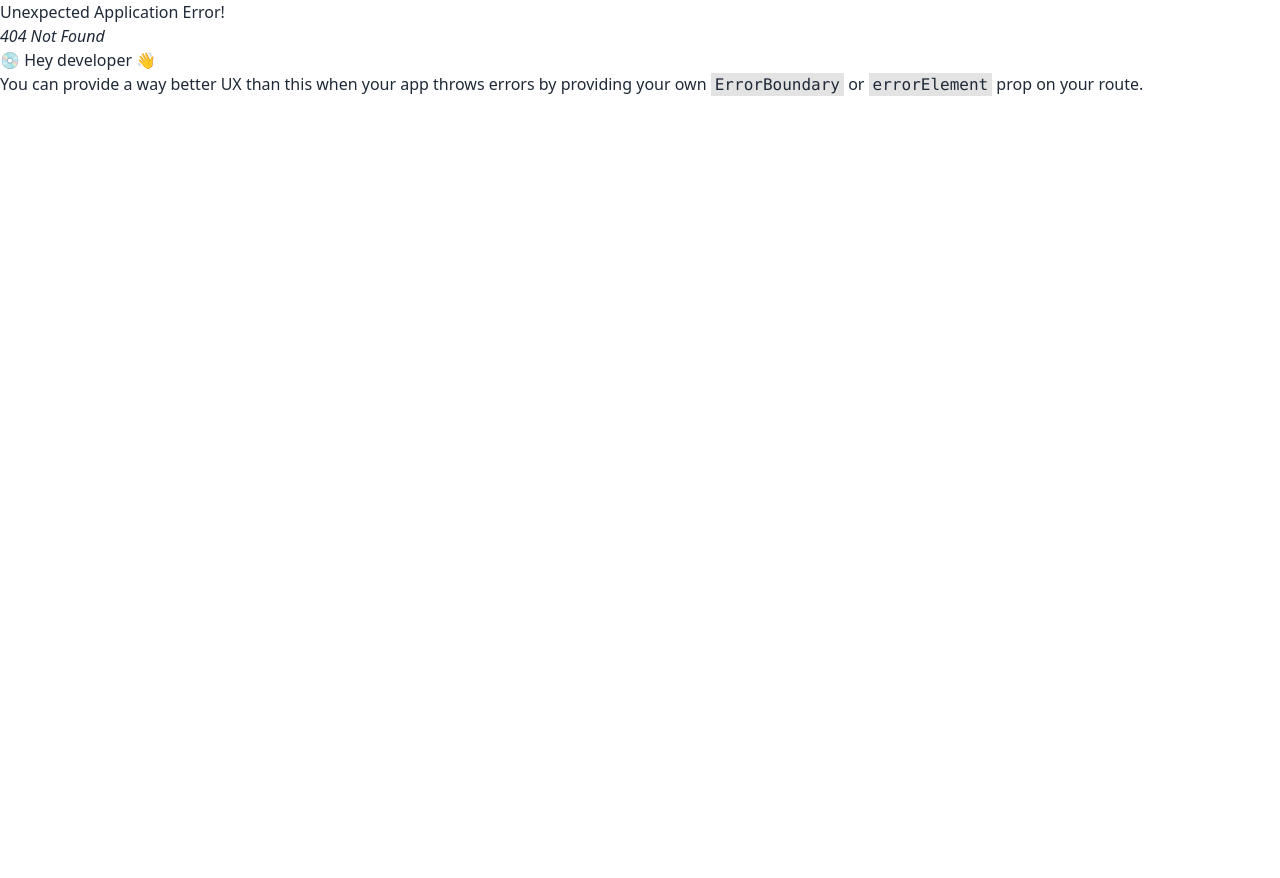
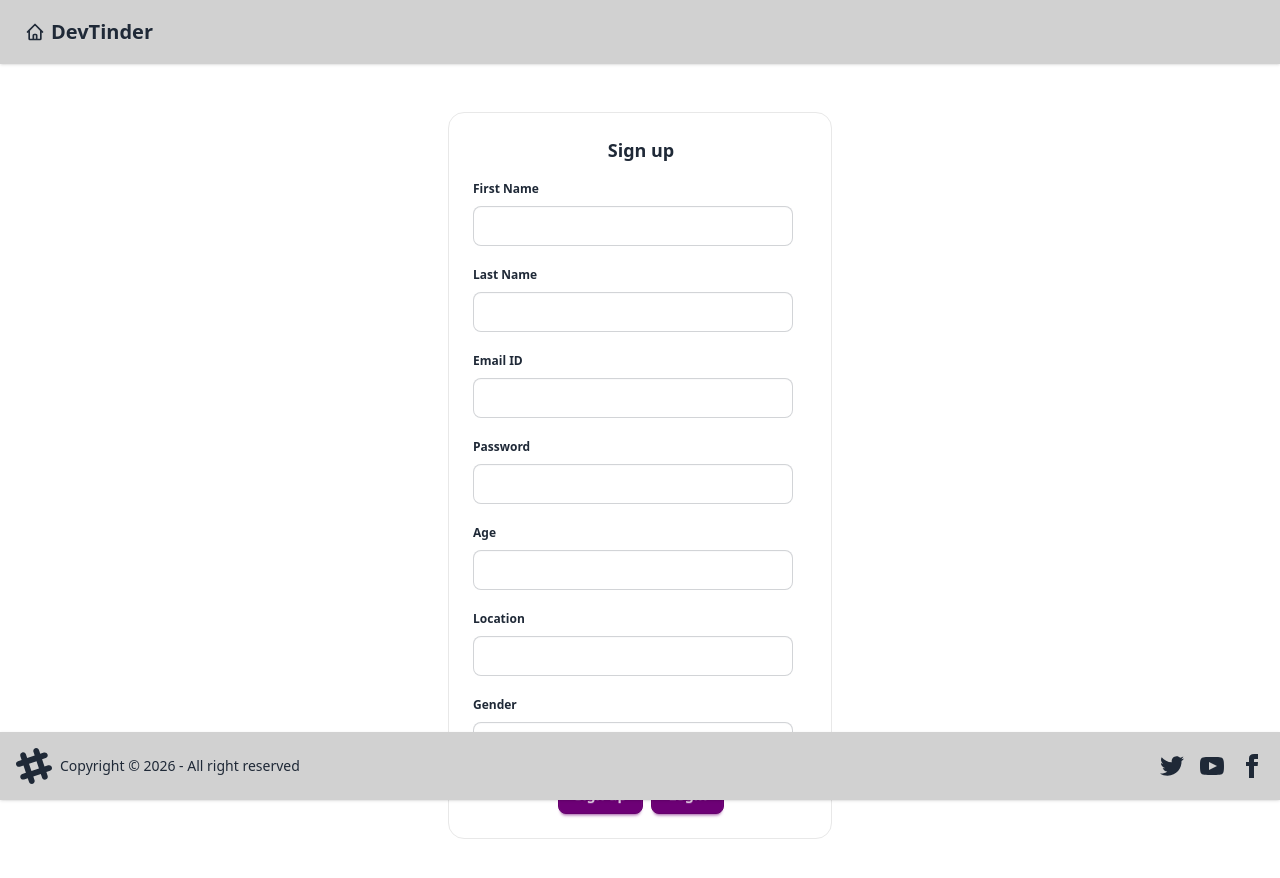
Before and after one commit to salunkevinod45/devTinder-web, a React (Vite) app: page /signup in a window 1280 px wide. Before the commit this address had no page. Before the commit the page ends 800 px from the top, so only its background shows below. Built offline with nearby package versions, Linux system fonts and the light colour scheme; no server answers.

Commit message:
signup form

```diff
--- a/src/App.jsx
+++ b/src/App.jsx
@@ -8,6 +8,7 @@ import { Provider } from "react-redux";
 import Feed from "./components/Feed";
 import Connections from "./components/Connections";
 import Requests from "./components/Requests";
+import Signup from "./components/Signup";
 
 function App() {
   const router = createBrowserRouter([
@@ -20,6 +21,7 @@ function App() {
         { path: "/profile", Component: Profile },
         { path: "/connections", Component: Connections },
         { path: "/requests", Component: Requests },
+        { path: "/signup", Component: Signup },
       ],
     },
   ]);
--- a/src/components/Login.jsx
+++ b/src/components/Login.jsx
@@ -2,15 +2,15 @@ import React, { useEffect, useState } from "react";
 import axios from "axios";
 import { useDispatch, useSelector } from "react-redux";
 import { addUser } from "../utils/userSlice";
-import { useNavigate } from "react-router";
+import { Link, useNavigate } from "react-router";
 import { BASE_URL } from "../utils/constants";
 
 const Login = () => {
   const user = useSelector((state)=> state.user);
   console.log(user)
   const dispatch = useDispatch();
-  const [email, setEmailId] = useState("steve@gmail.com");
-  const [password, setPassword] = useState("Steve@123");
+  const [email, setEmailId] = useState("");
+  const [password, setPassword] = useState("");
   const [error,setError] = useState('');
   const navigate = useNavigate();
   const handleLogin = async () => {
@@ -65,6 +65,10 @@ useEffect(() => {
             <button className="btn btn-primary" onClick={handleLogin}>
               Login
             </button>
+               <Link to={"/signup"}><button className="btn btn-primary">
+              Sign up
+            </button>
+            </Link>
           </div>
         </div>
       </div>
--- /dev/null
+++ b/src/components/Signup.jsx
@@ -0,0 +1,172 @@
+import axios from "axios";
+import React, { useState } from "react";
+import { useDispatch } from "react-redux";
+import { Link, useNavigate } from "react-router";
+import { BASE_URL } from "../utils/constants";
+import { addUser } from "../utils/userSlice";
+
+const Signup = () => {
+  const dispatch = useDispatch();
+  const [signupForm, setSignupForm] = useState({
+    firstName: "",
+    lastName: "",
+    age: "",
+    location: "",
+    email: "",
+    gender: "Male",
+    password: "",
+  });
+  const [error, setError] = useState("");
+  const navigate = useNavigate();
+
+  const handleSignup = async () => {
+    setError("");
+    try {
+      const user = await axios.post(`${BASE_URL}signup`, signupForm, {
+        withCredentials: true,
+      });
+      console.log(user);
+      if (user) {
+        dispatch(addUser(user.data.data));
+        navigate("/profile");
+      }
+    } catch (error) {
+      setError(error?.response?.data);
+    }
+  };
+  return (
+    <div className="grid justify-items-center mt-2">
+      <div className="card card-border bg-base-100 w-96 grid justify-items-center">
+        <div className="card-body w-96">
+          <h2 className="card-title grid justify-items-center">Sign up</h2>
+          <fieldset className="fieldset">
+            <legend className="fieldset-legend">First Name</legend>
+            <input
+              type="text"
+              className="input"
+              id="fname"
+              value={signupForm.firstName}
+              onChange={(e) => {
+                setSignupForm((prev) => ({
+                  ...prev,
+                  firstName: e.target.value,
+                }));
+              }}
+            />
+          </fieldset>
+
+          <fieldset className="fieldset">
+            <legend className="fieldset-legend">Last Name</legend>
+            <input
+              type="text"
+              className="input"
+              id="lastname"
+              value={signupForm.lastName}
+              onChange={(e) => {
+                setSignupForm((prev) => ({
+                  ...prev,
+                  lastName: e.target.value,
+                }));
+              }}
+            />
+          </fieldset>
+
+          <fieldset className="fieldset">
+            <legend className="fieldset-legend">Email ID</legend>
+            <input
+              type="text"
+              className="input"
+              id="email"
+              value={signupForm.email}
+              onChange={(e) => {
+                setSignupForm((prev) => ({
+                  ...prev,
+                  email: e.target.value,
+                }));
+              }}
+            />
+          </fieldset>
+          <fieldset className="fieldset">
+            <legend className="fieldset-legend">Password</legend>
+            <input
+              type="text"
+              className="input"
+              id="password"
+              value={signupForm.password}
+              onChange={(e) =>
+                setSignupForm((prev) => ({
+                  ...prev,
+                  password: e.target.value,
+                }))
+              }
+            />
+          </fieldset>
+
+          <fieldset className="fieldset">
+            <legend className="fieldset-legend">Age</legend>
+            <input
+              type="number"
+              className="input"
+              id="age"
+              value={signupForm.age}
+              onChange={(e) => {
+                setSignupForm((prev) => ({
+                  ...prev,
+                  age: e.target.value,
+                }));
+              }}
+            />
+          </fieldset>
+
+          <fieldset className="fieldset">
+            <legend className="fieldset-legend">Location</legend>
+            <input
+              type="text"
+              className="input"
+              id="location"
+              value={signupForm.location}
+              onChange={(e) => {
+                setSignupForm((prev) => ({
+                  ...prev,
+                  location: e.target.value,
+                }));
+              }}
+            />
+          </fieldset>
+
+          <fieldset className="fieldset">
+            <legend className="fieldset-legend">Gender</legend>
+            <select
+              type="text"
+              className="input"
+              id="gender"
+              value={signupForm.gender}
+              onChange={(e) => {
+                setSignupForm((prev) => ({
+                  ...prev,
+                  gender: e.target.value,
+                }));
+              }}
+            >
+              <option value={"Male"} selected>
+                Male
+              </option>
+              <option value={"Female"}>Female</option>
+            </select>
+          </fieldset>
+          {error && <p className="text-error">{error}</p>}
+          <div className="card-actions justify-center">
+            <button className="btn btn-primary" onClick={handleSignup}>
+              Sign up
+            </button>
+            <Link to={"/login"}>
+              <button className="btn btn-primary">Login</button>
+            </Link>
+          </div>
+        </div>
+      </div>
+    </div>
+  );
+};
+
+export default Signup;
--- a/src/components/UserCard.jsx
+++ b/src/components/UserCard.jsx
@@ -22,7 +22,7 @@ const UserCard = ({ user }) => {
       );
       setResponseMessage(sendInterest.data);
       setTimeout(() => {
-        responseMessage(null);
+        setResponseMessage(null);
       }, 3000);
 
       dispatch(removeFeed(_id));
```
